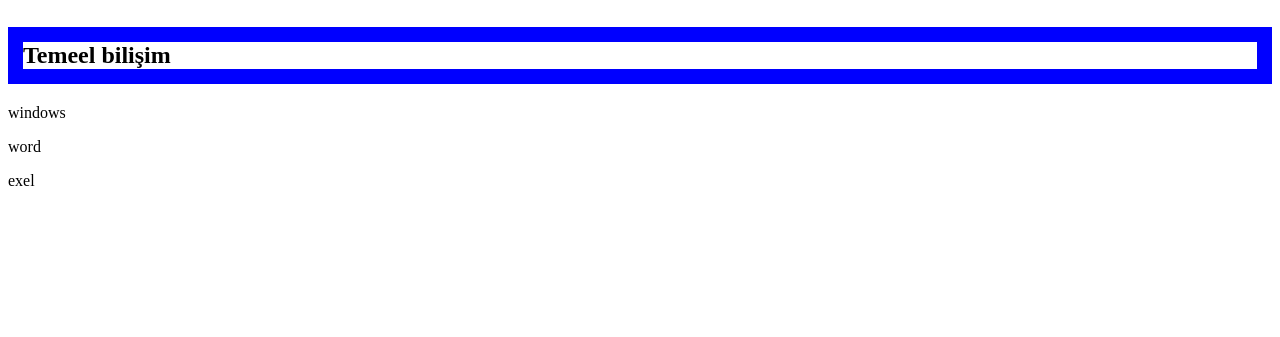
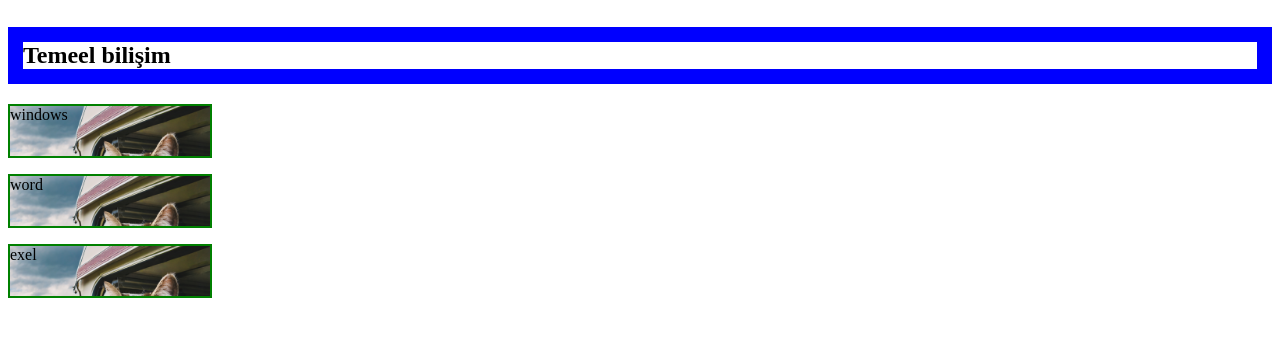
Before and after one commit to devtlh/css_learn, a plain HTML site: page kutu.html in a window 1280 px wide. Shown: the part 149-486 px from the top of the page. Drawn offline with Linux system fonts and the light colour scheme.

Commit message:
kutu içi background eklendi

```diff
--- a/kutu.html
+++ b/kutu.html
@@ -3,6 +3,14 @@
     <head>
         <style>
             p{
+                border-style: solid;
+                border-width: 2px;
+                border-color: green;
+                background-image: url(images/campercat.jpeg);
+                width: 200px;
+                height: 50px;
+                background-size: 200px;
+
 
             }
             h1{
```
Also changed, not shown: images/campercat.jpeg (added), images/favicon.ico (added), images/submitbutton.png (added), images/the cat walking in cyberpunk street.jpeg (added), images/the cat walking in istanbul.jpeg (added).
